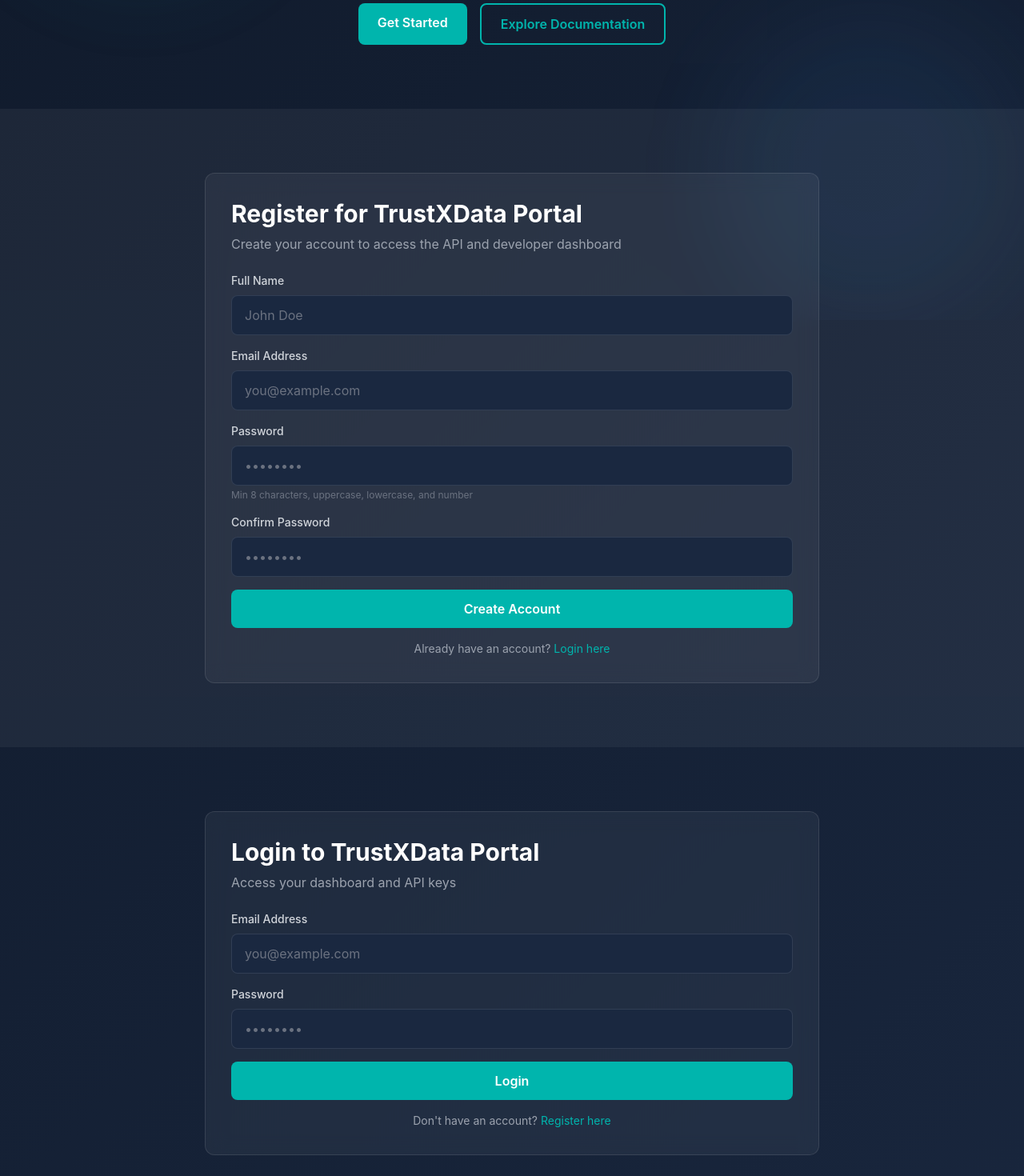
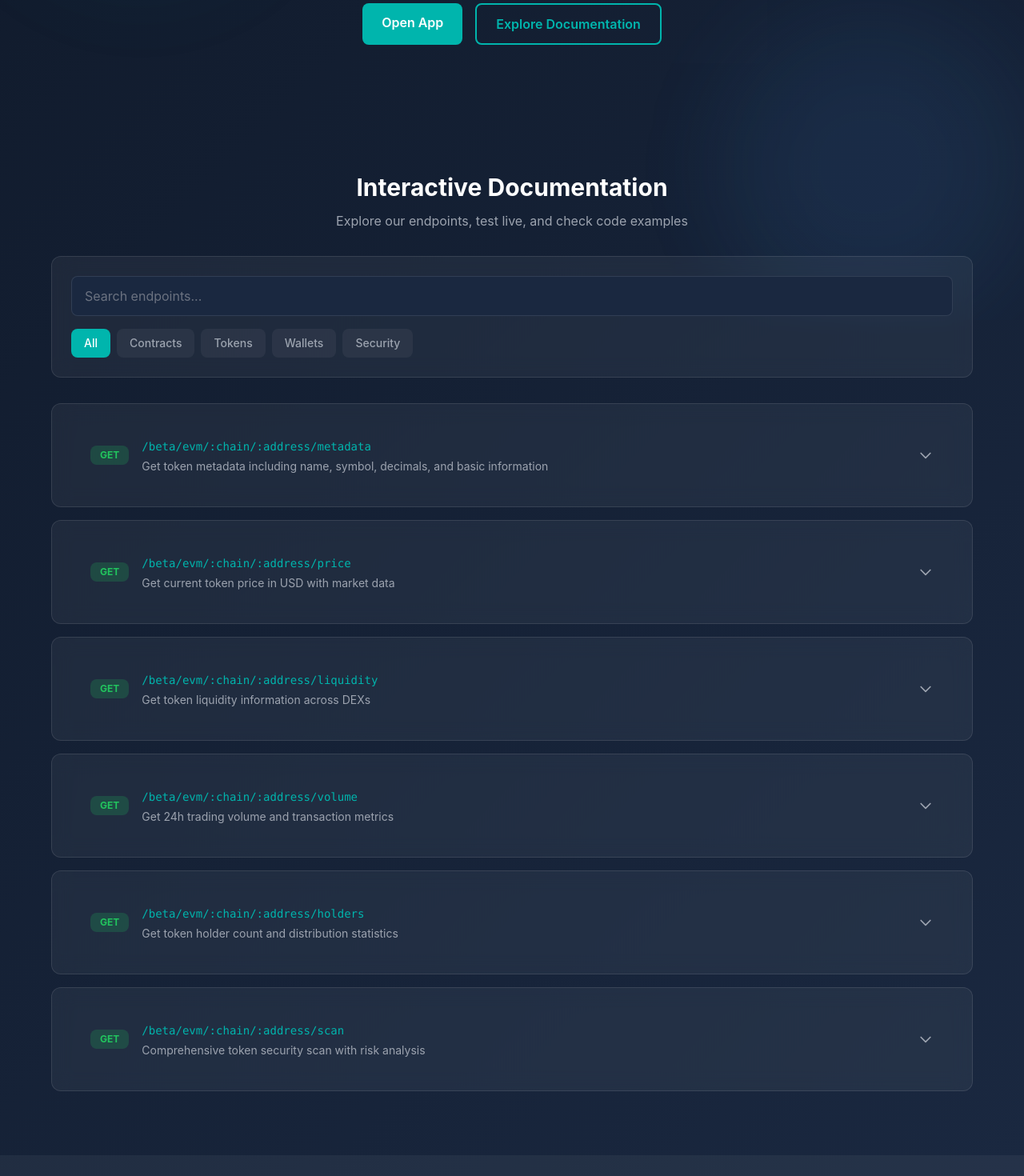
Before and after one commit to web3trustx/web3trustx, a Next.js app: page /trustxdata/api in a window 1280 px wide. Shown: the part 400-1870 px from the top of the page at 80% size. Built offline with nearby package versions, Linux system fonts and the light colour scheme.

Commit message:
Remove login/registration forms from marketing site, change CTA to Open App

```diff
--- a/lib/translations.ts
+++ b/lib/translations.ts
@@ -373,7 +373,7 @@ export const translations = {
         title: 'API de TrustXData',
         subtitle: 'Tu Hub Central de Datos Web3',
         description: 'Accede a datos verificados de blockchain, análisis de contratos y métricas de confianza en tiempo real. Portal de desarrolladores y centro de confianza para integrar datos seguros en tus aplicaciones.',
-        ctaPrimary: 'Empezar',
+        ctaPrimary: 'Abrir App',
         ctaSecondary: 'Explorar Documentación',
       },
       keyForm: {
@@ -938,7 +938,7 @@ export const translations = {
         title: 'TrustXData API',
         subtitle: 'Your Web3 Data Hub',
         description: 'Access verified blockchain data, contract analysis, and real-time trust metrics. Developer portal and trust center to integrate secure data into your applications.',
-        ctaPrimary: 'Get Started',
+        ctaPrimary: 'Open App',
         ctaSecondary: 'Explore Documentation',
       },
       keyForm: {
--- a/pages/trustxdata/api.tsx
+++ b/pages/trustxdata/api.tsx
@@ -1,11 +1,8 @@
 'use client';
 
 import Head from 'next/head';
-import Link from 'next/link';
 import { useLanguage } from '../../lib/LanguageContext';
 import { motion } from 'framer-motion';
-import PortalRegistrationForm from '../../components/PortalRegistrationForm';
-import PortalLoginForm from '../../components/PortalLoginForm';
 import APIDocumentation from '../../components/APIDocumentation';
 
 export default function TrustXDataAPI() {
@@ -37,41 +34,13 @@ export default function TrustXDataAPI() {
             </p>
 
             <div className="flex flex-col sm:flex-row gap-4 justify-center">
-              <a href="#api-key-form" className="btn-primary">
+              <a href="https://portal.web3trustx.com/" className="btn-primary">
                 {t.trustxdataApi.hero.ctaPrimary}
               </a>
               <a href="#documentation" className="btn-secondary">
                 {t.trustxdataApi.hero.ctaSecondary}
               </a>
             </div>
-          </motion.div>
-        </div>
-      </section>
-
-      {/* Portal Registration Form Section */}
-      <section id="api-key-form" className="py-20 px-4 sm:px-6 lg:px-8 bg-white/5">
-        <div className="container mx-auto max-w-3xl">
-          <motion.div
-            initial={{ opacity: 0, y: 30 }}
-            whileInView={{ opacity: 1, y: 0 }}
-            viewport={{ once: true }}
-            transition={{ duration: 0.6 }}
-          >
-            <PortalRegistrationForm />
-          </motion.div>
-        </div>
-      </section>
-
-      {/* Portal Login Form Section */}
-      <section id="login-form" className="py-20 px-4 sm:px-6 lg:px-8">
-        <div className="container mx-auto max-w-3xl">
-          <motion.div
-            initial={{ opacity: 0, y: 30 }}
-            whileInView={{ opacity: 1, y: 0 }}
-            viewport={{ once: true }}
-            transition={{ duration: 0.6 }}
-          >
-            <PortalLoginForm />
           </motion.div>
         </div>
       </section>
```
